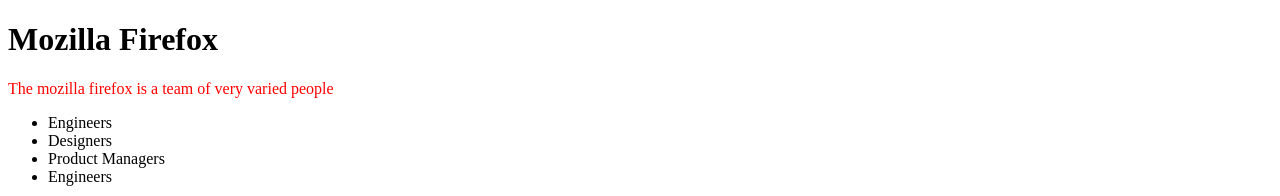
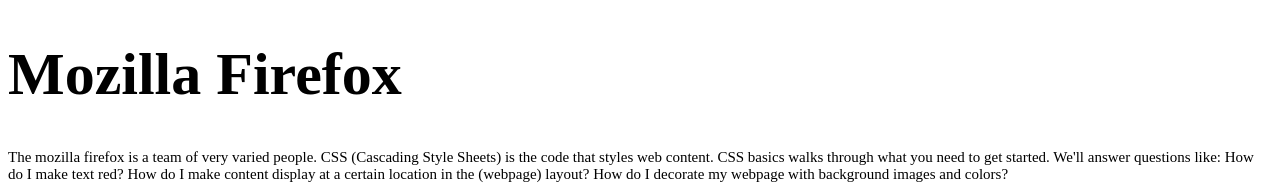
Before and after one commit to greatshekhs/git_test, a plain HTML site: page index.html in a window 1280 px wide. Shown: the top 196 px of the page. Drawn offline with Linux system fonts and the light colour scheme.

Commit message:
Changes to styles.css

```diff
--- a/index.html
+++ b/index.html
@@ -4,10 +4,11 @@
               <meta charset="utf-8">
               <title>My first web page</title>
               <link rel="stylesheet" href="styles/styles.css">
+              <link href="https://fonts.googleapis.com/css2?family=Roboto+Slab:wght@500&display=swap" rel="stylesheet">
           </head>
                 <body>
                     <h1>Mozilla Firefox</h1>
-                    <p>The mozilla firefox is a team of very varied people</p>
+                    <p>The mozilla firefox is a team of very varied people. CSS (Cascading Style Sheets) is the code that styles web content. CSS basics walks through what you need to get started. We'll answer questions like: How do I make text red? How do I make content display at a certain location in the (webpage) layout? How do I decorate my webpage with background images and colors?</p>
                     <ul>
                         <li>Engineers</li>
                         <li>Designers</li>
--- a/styles/styles.css
+++ b/styles/styles.css
@@ -1,3 +1,12 @@
 p {
-    color: red;
+    font-size: 15px;
+
 }
+
+html {
+    font-family: 'Roboto-slab', serif;
+}
+
+h1 {
+    font-size: 60px;
+}
```
